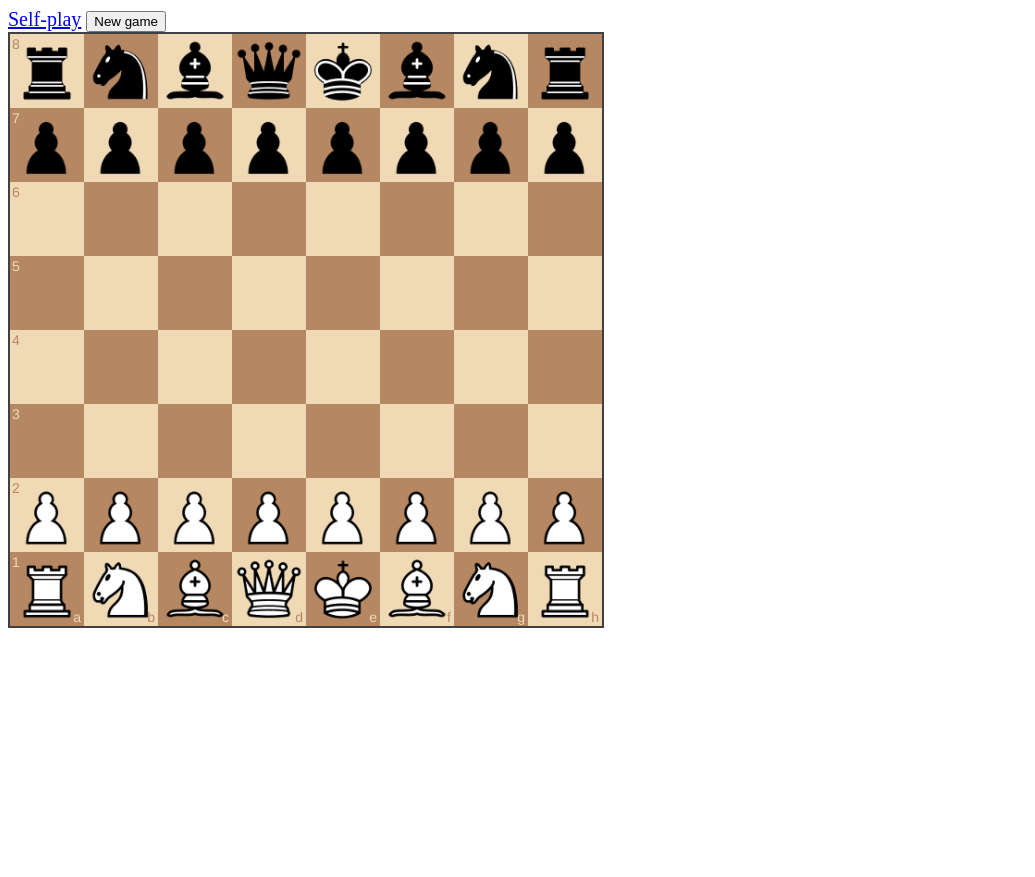
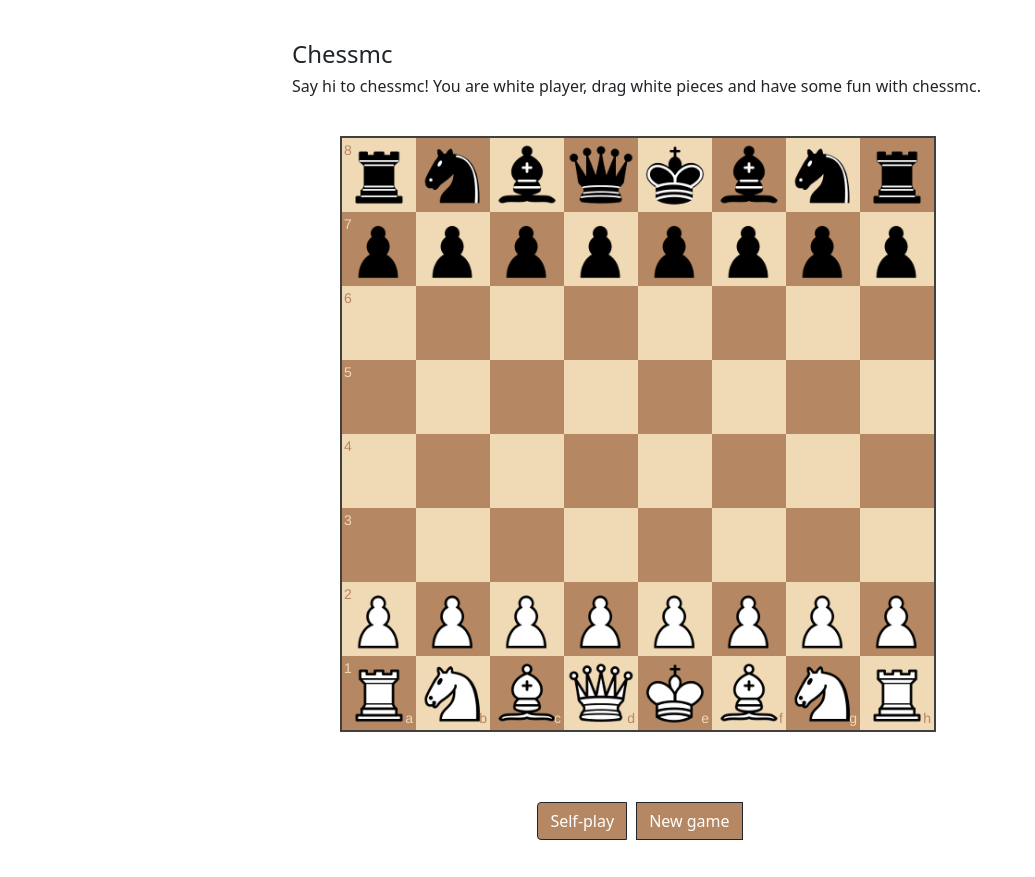
Before and after one commit to nedeljkovignjevic/chessmc, a plain HTML site: page static/index.html in a window 1280 px wide. Shown: the whole page, without its empty margins (0-1035 px from the left). Before the commit the page ends 800 px from the top, so only its background shows below. Drawn offline with nearby package versions, Linux system fonts and the light colour scheme; files whose address does not match are found by name.

Commit message:
Frontend enhancements.

```diff
--- a/static/index.html
+++ b/static/index.html
@@ -1,22 +1,33 @@
 <!doctype html>
 <html>
     <head>
-
-        <title>chessmc</title>
+        <title>Chessmc</title>
 
         <link rel="stylesheet" type="text/css" href="/static/chessboard.min.css">
+        <link href="https://cdn.jsdelivr.net/npm/bootstrap@5.0.2/dist/css/bootstrap.min.css" rel="stylesheet" integrity="sha384-EVSTQN3/azprG1Anm3QDgpJLIm9Nao0Yz1ztcQTwFspd3yD65VohhpuuCOmLASjC" crossorigin="anonymous">
 
         <script src="/static/jquery.min.js"></script>
         <script src="/static/chessboard.min.js"></script>
+        <script src="https://cdn.jsdelivr.net/npm/bootstrap@5.0.2/dist/js/bootstrap.bundle.min.js" integrity="sha384-MrcW6ZMFYlzcLA8Nl+NtUVF0sA7MsXsP1UyJoMp4YLEuNSfAP+JcXn/tWtIaxVXM" crossorigin="anonymous"></script>
+    </head>
 
-    </head>
     <body style="font-size: 20px;">
+        <div class="container" style="width: 800px; margin: 20px auto;">
+            <div style="margin: 40px; text-align: center;">
+                <div style="text-align: left;">
+                    <h4>Chessmc</h4>
+                    <h6 style="font-size: 16px;">Say hi to chessmc! You are white player, drag white pieces and have some fun with chessmc.</h6>
+                </div>
 
-        <a href="/self-play">Self-play</a>
-        <button onclick="newGame()">New game</button><br/>
-        <div id="board" style="width: 600px"></div>
-        <p></p>
+                <div id="board" style="width: 600px; margin: 40px auto; text-align: center;"></div>
 
+                <div class="btn-group" role="group" aria-label="Basic example" style="margin-top: 30px;">
+                    <a type="button"  class="btn btn-dark" style="margin-right: 10px; background-color: #b58863" href="/self-play">Self-play</a>
+                    <button  type="button" class="btn btn-dark"  style="background-color: #b58863" onclick="newGame()">New game</button><br/>
+                </div>
+            </div>
+            <p></p>
+        </div>
         <script type="text/javascript">
 
             var board = ChessBoard('board', {
```
